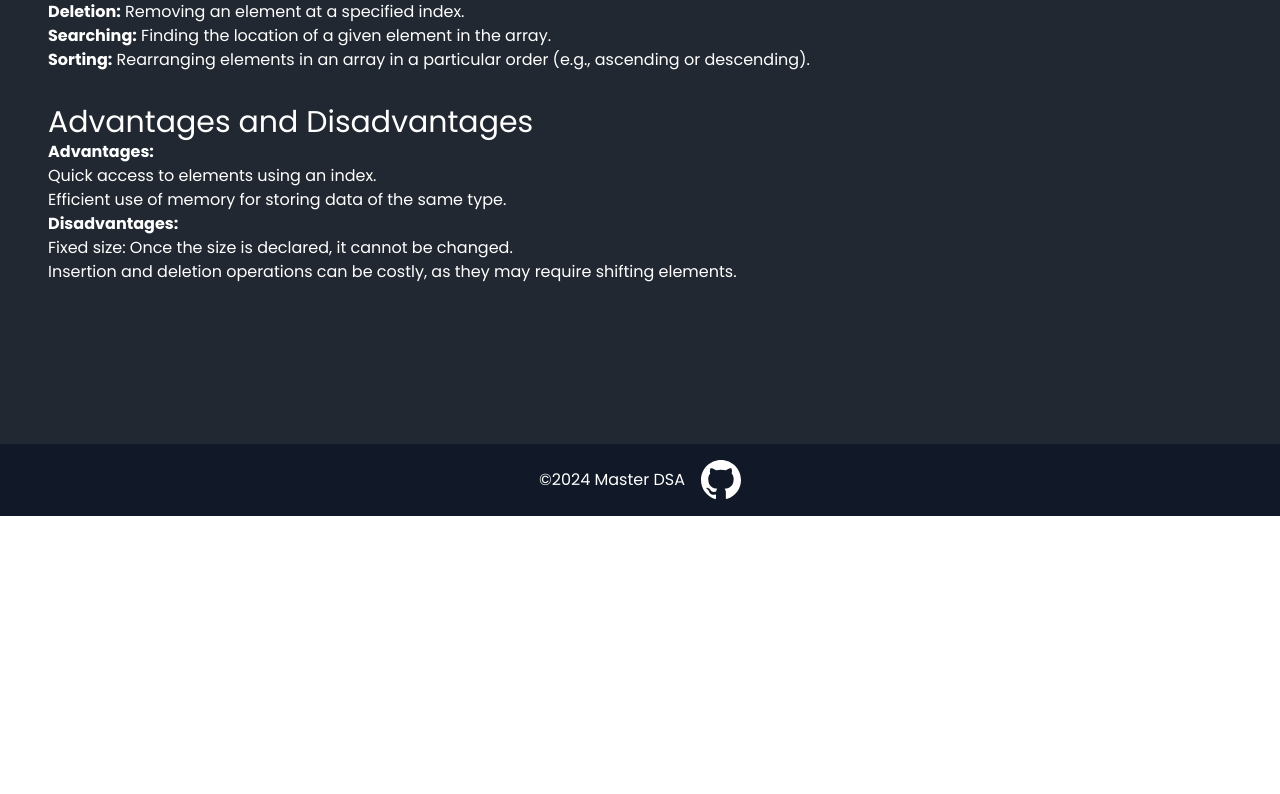
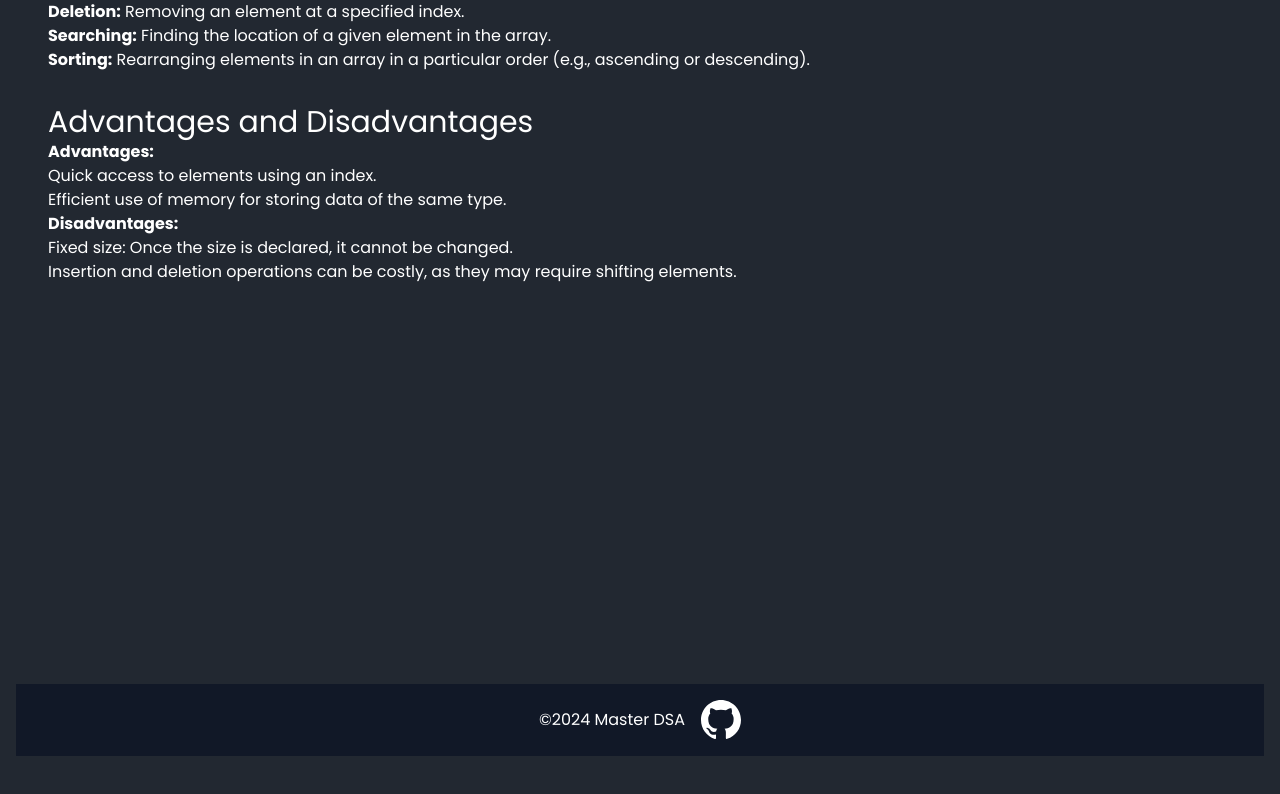
Before and after one commit to sameerkulkarni085/DSA-Learning, a React (Vite) app: page /array in a window 1280 px wide. Shown: the part 768-1562 px from the top of the page. Before the commit the page ends 1284 px from the top, so only its background shows below. Built offline with nearby package versions, Linux system fonts and the light colour scheme.

Commit message:
12/27 array page update

```diff
--- a/src/components/ArrayPage/index.jsx
+++ b/src/components/ArrayPage/index.jsx
@@ -22,7 +22,9 @@ function Array() {
           <SectionWrapper id="array-content" heading="Array Data Structure">
             <ArrayPage />
           </SectionWrapper>
-          <Footer />
+          <SectionWrapper id="footer" heading="About">
+            <Footer />
+          </SectionWrapper>
         </>
 
     </div>
```
